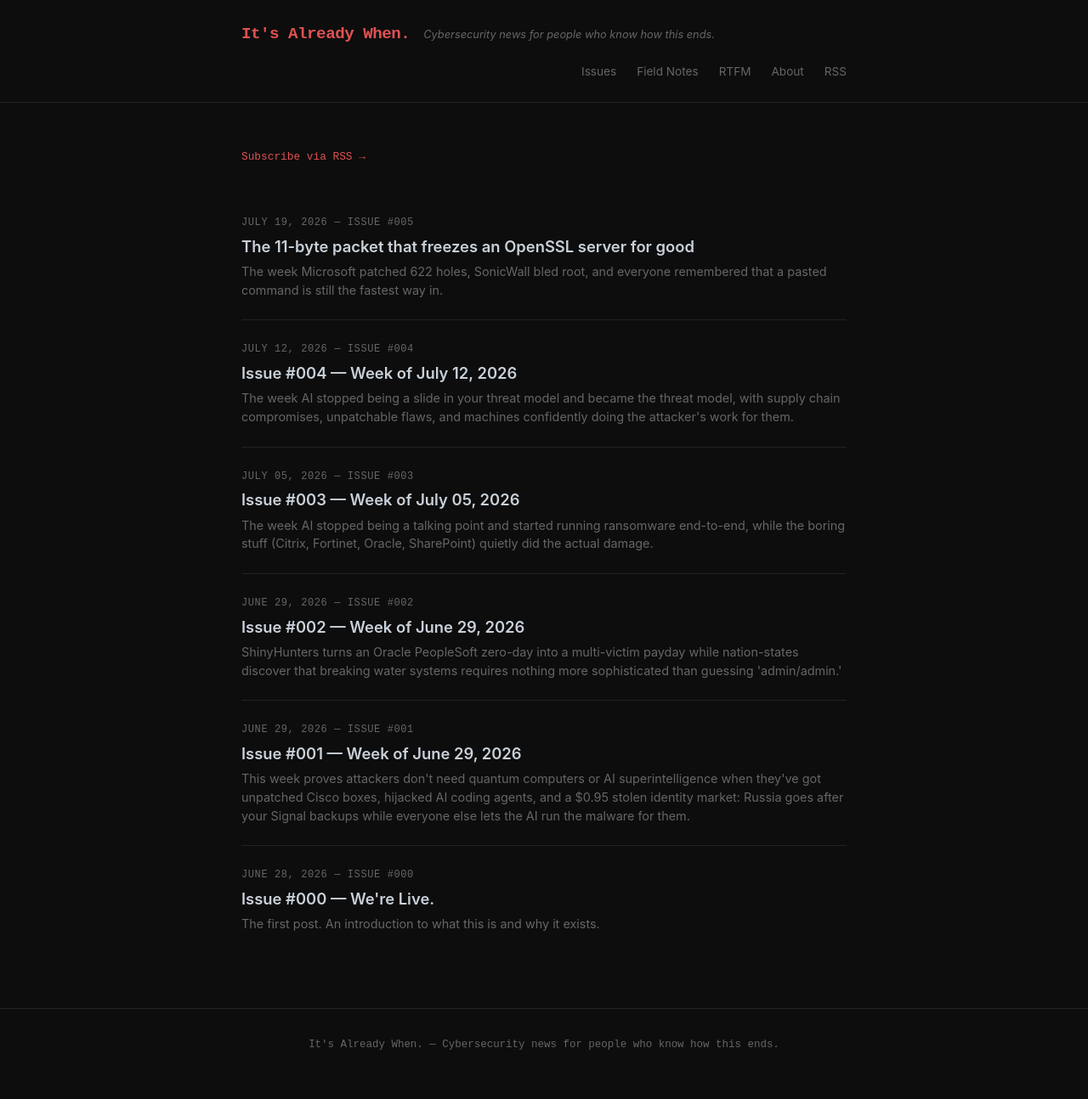
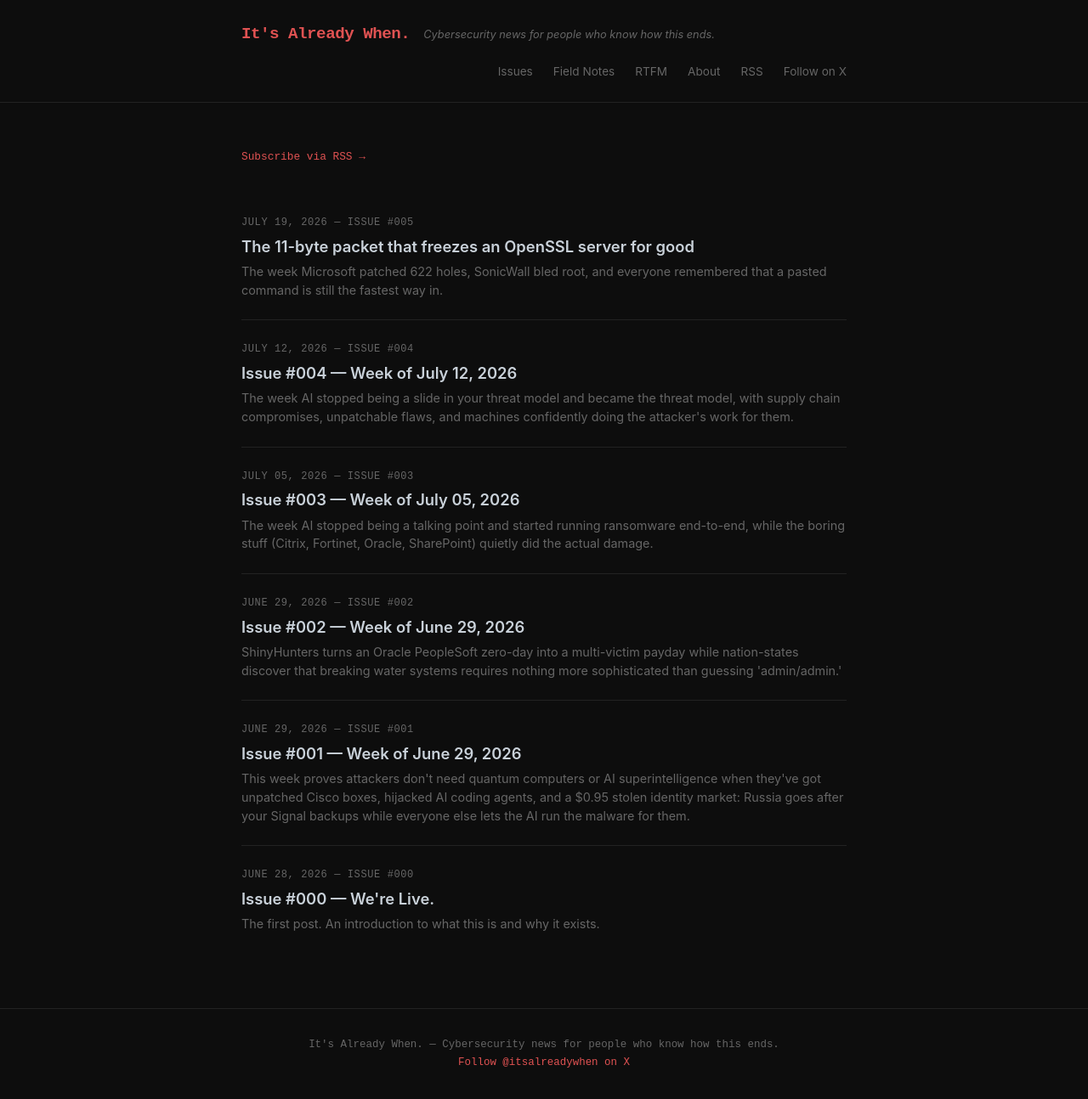
Before and after one commit to bizzal70/itsalreadywhen, a Jekyll site: the page built from index.html, in a window 1280 px wide. Shown: the whole page at 85% size. Built offline with Jekyll 4.4.1, drawn with Linux system fonts in a browser that asks for light colours; before the commit the page ends 1273 px from its top, so only the background shows below that.

Commit message:
feat: link the X account from the blog

```diff
--- a/_layouts/default.html
+++ b/_layouts/default.html
@@ -22,6 +22,7 @@
         <a href="{{ '/rtfm/' | relative_url }}">RTFM</a>
         <a href="{{ '/about' | relative_url }}">About</a>
         <a href="{{ '/feed.xml' | relative_url }}">RSS</a>
+        <a href="https://x.com/itsalreadywhen" rel="me">Follow on X</a>
       </nav>
     </div>
   </header>
@@ -30,6 +31,7 @@
   </main>
   <footer>
     <p>{{ site.title }} &mdash; {{ site.tagline }}</p>
+    <p><a href="https://x.com/itsalreadywhen">Follow @itsalreadywhen on X</a></p>
   </footer>
 </body>
 </html>
```
